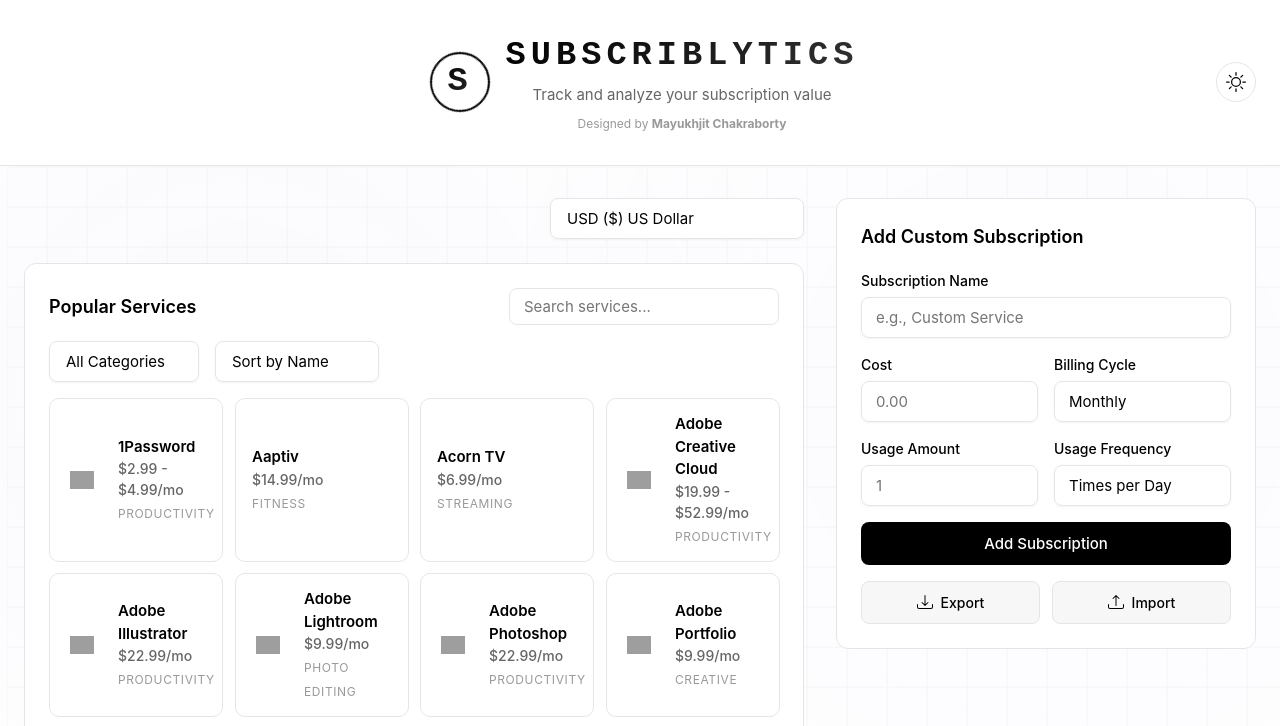
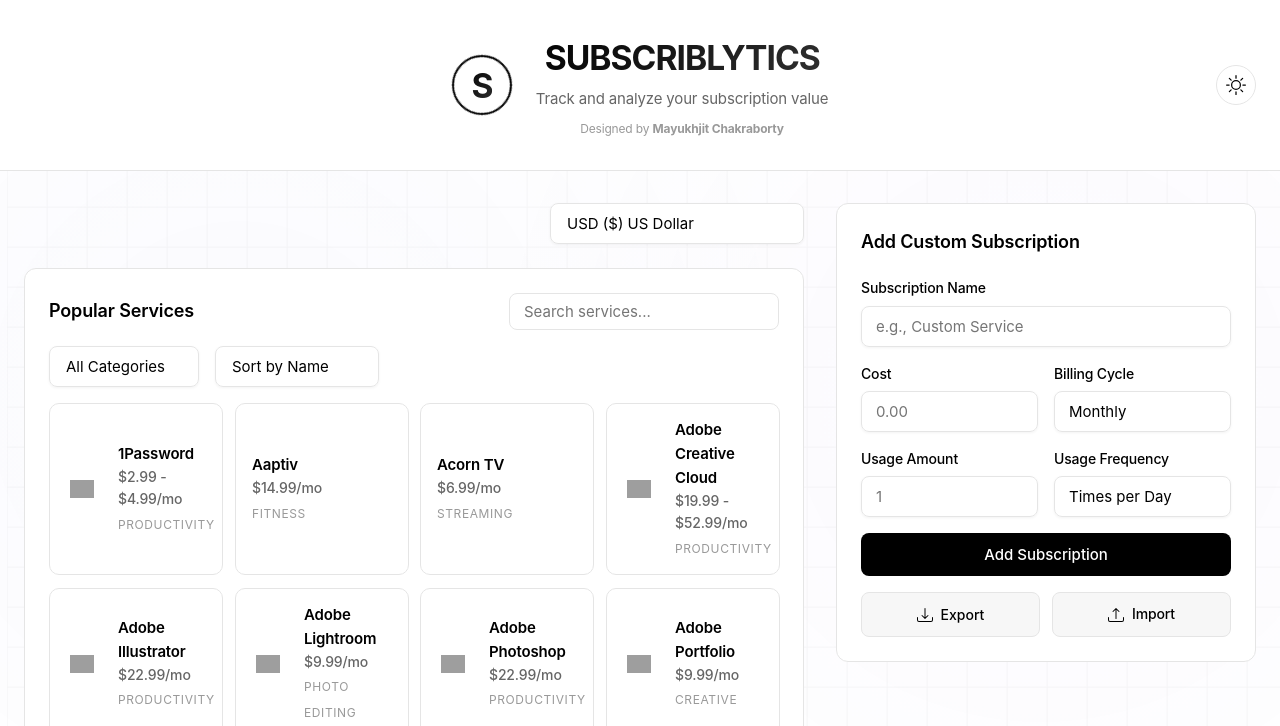
Before and after one commit to mcinderelle/subscriberlytics, a plain HTML site: page index.html in a window 1280 px wide. Shown: the top 726 px of the page. Drawn offline with Linux system fonts and the light colour scheme; no server answers; grey boxes are pictures that could not be loaded.

Commit message:
Incorporate OpenAI design language: Space Grotesk font, refined spacing, and geometric precision

```diff
--- a/css/style.css
+++ b/css/style.css
@@ -2,10 +2,10 @@
 
 /* Logo Branding */
 .logo-text {
-    font-family: var(--font-mono);
+    font-family: var(--font-primary);
     font-size: 2.5rem;
     font-weight: 600;
-    letter-spacing: 0.15em;
+    letter-spacing: -0.03em;
     text-transform: uppercase;
     background: linear-gradient(135deg, #000 0%, #333 100%);
     -webkit-background-clip: text;
@@ -58,7 +58,7 @@
     to { opacity: 1; transform: translateX(-50%) translateY(0); }
 }
 
-@import url('https://fonts.googleapis.com/css2?family=Inter:wght@400;500;600;700&family=JetBrains+Mono:wght@400;500;600&display=swap');
+@import url('https://fonts.googleapis.com/css2?family=Inter:wght@300;400;500;600;700&family=JetBrains+Mono:wght@400;500;600&family=Space+Grotesk:wght@300;400;500;600;700&display=swap');
 
 :root {
     --primary-color: #000;
@@ -75,7 +75,15 @@
     --warning-color: #f59e0b;
     --error-color: #ef4444;
     --font-mono: 'JetBrains Mono', monospace;
+    --font-primary: 'Space Grotesk', 'Inter', -apple-system, BlinkMacSystemFont, 'Segoe UI', Roboto, sans-serif;
     --glow-color: rgba(99, 102, 241, 0.3);
+    /* OpenAI-inspired spacing */
+    --spacing-xs: 0.25rem;
+    --spacing-sm: 0.5rem;
+    --spacing-md: 1rem;
+    --spacing-lg: 1.5rem;
+    --spacing-xl: 2rem;
+    --spacing-2xl: 3rem;
 }
 
 [data-theme="dark"] {
@@ -101,12 +109,14 @@
 }
 
 body {
-    font-family: 'Inter', -apple-system, BlinkMacSystemFont, 'Segoe UI', Roboto, sans-serif;
-    line-height: 1.5;
+    font-family: var(--font-primary);
+    line-height: 1.6;
     color: var(--text-primary);
     background: var(--bg-primary);
     min-height: 100vh;
     overflow-x: hidden;
+    font-weight: 400;
+    letter-spacing: -0.01em;
 }
 
 [data-theme="dark"] body {
@@ -346,10 +356,10 @@
 .container {
     max-width: 1600px;
     margin: 0 auto;
-    padding: 2rem 1.5rem;
+    padding: var(--spacing-xl) var(--spacing-lg);
     display: grid;
     grid-template-columns: 1fr;
-    gap: 1.5rem;
+    gap: var(--spacing-xl);
     position: relative;
     z-index: 1;
 }
```
